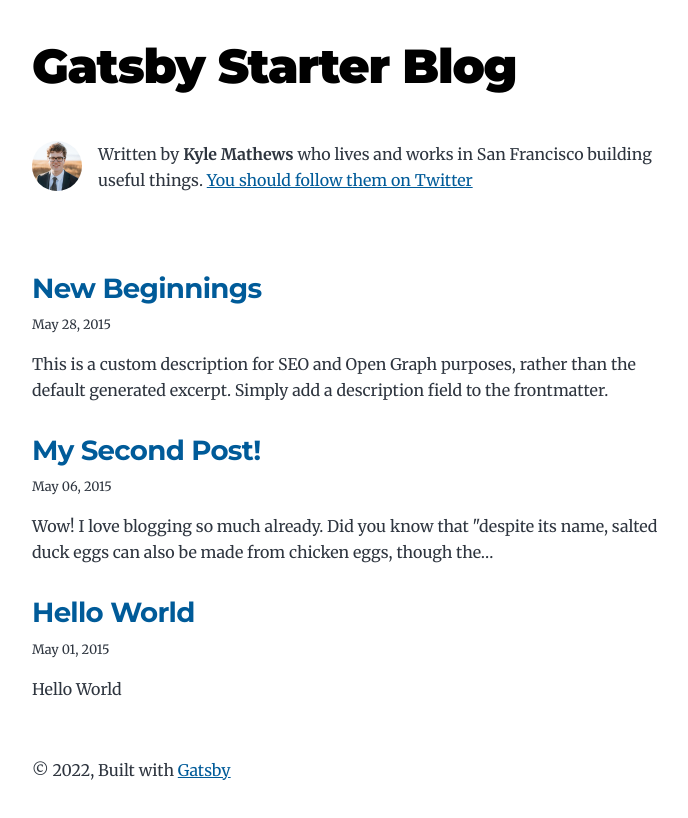
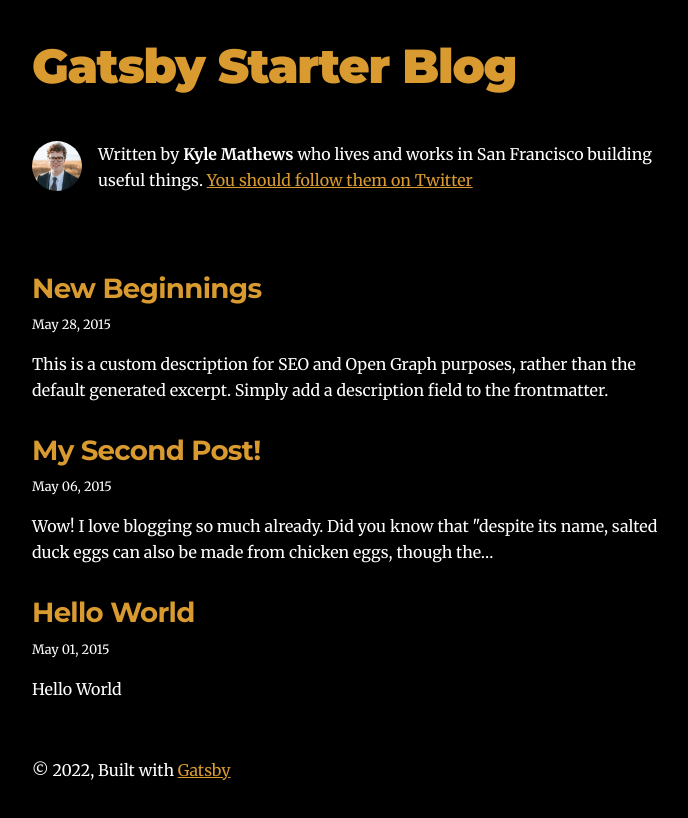
Before and after one commit to blntrsz/gatsby-blog, a Gatsby site: page / in a window 1280 px wide. Shown: the whole page, without its empty margins (292-980 px from the left). Built offline with nearby package versions, Linux system fonts and the light colour scheme; Gatsby itself is replaced by a stand-in of ours.

Commit message:
Initial commit

```diff
--- a/gatsby-node.js
+++ b/gatsby-node.js
@@ -5,7 +5,7 @@ exports.createPages = async ({ graphql, actions, reporter }) => {
   const { createPage } = actions
 
   // Define a template for blog post
-  const blogPost = path.resolve(`./src/templates/blog-post.js`)
+  const blogPost = path.resolve(`./src/templates/blog-post.tsx`)
 
   // Get all markdown blog posts sorted by date
   const result = await graphql(
--- a/package.json
+++ b/package.json
@@ -33,7 +33,9 @@
     "typeface-montserrat": "0.0.75"
   },
   "devDependencies": {
-    "prettier": "^2.5.1"
+    "@types/react-helmet": "^6.1.5",
+    "prettier": "^2.5.1",
+    "typescript": "^4.5.5"
   },
   "homepage": "https://github.com/gatsbyjs/gatsby-starter-blog#readme",
   "keywords": [
--- a/src/components/bio.js
+++ b/src/components/bio.tsx
@@ -1,15 +1,8 @@
-/**
- * Bio component that queries for data
- * with Gatsby's useStaticQuery component
- *
- * See: https://www.gatsbyjs.com/docs/use-static-query/
- */
-
 import * as React from "react"
 import { useStaticQuery, graphql } from "gatsby"
 import { StaticImage } from "gatsby-plugin-image"
 
-const Bio = () => {
+export const Bio = () => {
   const data = useStaticQuery(graphql`
     query BioQuery {
       site {
@@ -27,8 +20,7 @@ const Bio = () => {
   `)
 
   // Set these values by editing "siteMetadata" in gatsby-config.js
-  const author = data.site.siteMetadata?.author
-  const social = data.site.siteMetadata?.social
+  const { author, social } = data.site.siteMetadata
 
   return (
     <div className="bio">
@@ -54,5 +46,3 @@ const Bio = () => {
     </div>
   )
 }
-
-export default Bio
--- a/src/components/layout.js
+++ /dev/null
@@ -1,36 +0,0 @@
-import * as React from "react"
-import { Link } from "gatsby"
-
-const Layout = ({ location, title, children }) => {
-  const rootPath = `${__PATH_PREFIX__}/`
-  const isRootPath = location.pathname === rootPath
-  let header
-
-  if (isRootPath) {
-    header = (
-      <h1 className="main-heading">
-        <Link to="/">{title}</Link>
-      </h1>
-    )
-  } else {
-    header = (
-      <Link className="header-link-home" to="/">
-        {title}
-      </Link>
-    )
-  }
-
-  return (
-    <div className="global-wrapper" data-is-root-path={isRootPath}>
-      <header className="global-header">{header}</header>
-      <main>{children}</main>
-      <footer>
-        © {new Date().getFullYear()}, Built with
-        {` `}
-        <a href="https://www.gatsbyjs.com">Gatsby</a>
-      </footer>
-    </div>
-  )
-}
-
-export default Layout
--- /dev/null
+++ b/src/components/layout.tsx
@@ -0,0 +1,37 @@
+import * as React from "react"
+import { Link } from "gatsby"
+
+type LayoutProps = React.PropsWithChildren<{
+  location: {
+    pathname: string
+  }
+  title: string
+  children: any
+}>
+
+export const Layout = ({ location, title, children }: LayoutProps) => {
+  const rootPath = "/"
+  const isRootPath = location.pathname === rootPath
+
+  return (
+    <div className="global-wrapper" data-is-root-path={isRootPath}>
+      <header className="global-header">
+        {isRootPath ? (
+          <h1 className="main-heading">
+            <Link to="/">{title}</Link>
+          </h1>
+        ) : (
+          <Link className="header-link-home" to="/">
+            {title}
+          </Link>
+        )}
+      </header>
+      <main>{children}</main>
+      <footer>
+        © {new Date().getFullYear()}, Built with
+        {` `}
+        <a href="https://www.gatsbyjs.com">Gatsby</a>
+      </footer>
+    </div>
+  )
+}
--- a/src/components/seo.js
+++ b/src/components/seo.tsx
@@ -1,16 +1,16 @@
-/**
- * SEO component that queries for data with
- *  Gatsby's useStaticQuery React hook
- *
- * See: https://www.gatsbyjs.com/docs/use-static-query/
- */
-
 import * as React from "react"
 import PropTypes from "prop-types"
 import { Helmet } from "react-helmet"
 import { useStaticQuery, graphql } from "gatsby"
 
-const Seo = ({ description, lang, meta, title }) => {
+interface SeoProp {
+  description: string
+  lang: string
+  meta: HTMLMetaElement[]
+  title: string
+}
+
+export const Seo = ({ description, lang, meta, title }: SeoProp) => {
   const { site } = useStaticQuery(
     graphql`
       query {
@@ -36,7 +36,7 @@ const Seo = ({ description, lang, meta, title }) => {
         lang,
       }}
       title={title}
-      titleTemplate={defaultTitle ? `%s | ${defaultTitle}` : null}
+      titleTemplate={defaultTitle ? `%s | ${defaultTitle}` : undefined}
       meta={[
         {
           name: `description`,
--- a/src/pages/index.js
+++ b/src/pages/index.tsx
@@ -1,11 +1,38 @@
-import * as React from "react"
-import { Link, graphql } from "gatsby"
+import React from "react"
+import { Link, graphql, PageProps } from "gatsby"
 
-import Bio from "../components/bio"
-import Layout from "../components/layout"
-import Seo from "../components/seo"
+import { Bio } from "../components/bio"
+import { Layout } from "../components/layout"
+import { Seo } from "../components/seo"
 
-const BlogIndex = ({ data, location }) => {
+export interface FrontMatter {
+  title: string
+  date: string
+  description: string
+}
+
+export interface DataProps {
+  previous: string
+  next: string
+  markdownRemark: string
+  site: {
+    siteMetadata: {
+      title: string
+    }
+  }
+  allMarkdownRemark: {
+    frontmatter: FrontMatter
+    nodes: {
+      frontmatter: FrontMatter
+      fields: {
+        slug: string
+      }
+      excerpt: string
+    }[]
+  }
+}
+
+const Home = ({ data, location }: PageProps<DataProps>) => {
   const siteTitle = data.site.siteMetadata?.title || `Title`
   const posts = data.allMarkdownRemark.nodes
 
@@ -63,7 +90,7 @@ const BlogIndex = ({ data, location }) => {
   )
 }
 
-export default BlogIndex
+export default Home
 
 export const pageQuery = graphql`
   query {
--- a/src/style.css
+++ b/src/style.css
@@ -54,12 +54,9 @@
   --fontSize-5: 2.074rem;
   --fontSize-6: 2.488rem;
   --fontSize-7: 2.986rem;
-  --color-primary: #005b99;
-  --color-text: #2e353f;
-  --color-text-light: #4f5969;
-  --color-heading: #1a202c;
-  --color-heading-black: black;
-  --color-accent: #d1dce5;
+  --color-primary: #d99b30;
+  --color-text: #f2f2f2;
+  --color-text: white;
 }
 
 /* HTML elements */
@@ -81,6 +78,7 @@ body {
   font-family: var(--font-body);
   font-size: var(--fontSize-1);
   color: var(--color-text);
+  background-color: black;
 }
 
 footer {
@@ -144,7 +142,6 @@ h6 {
 }
 
 h1 > a {
-  color: inherit;
   text-decoration: none;
 }
 
```
Also changed, not shown: src/pages/404.tsx (renamed from src/pages/404.js, +5 -4 lines), src/pages/using-typescript.tsx (deleted, +0 -54 lines), src/templates/blog-post.tsx (renamed from src/templates/blog-post.js, +5 -4 lines), tsconfig.json (added, +101 -0 lines), 1 other file.
